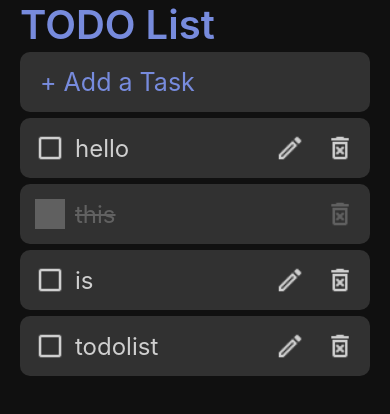
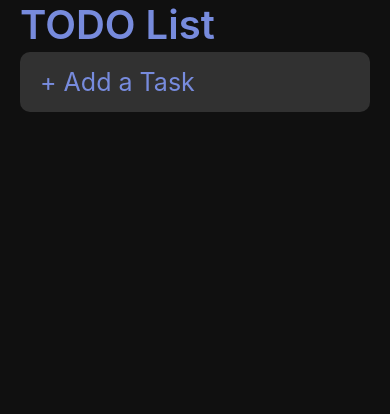
Before and after one commit to yh1120/todoList_RN, a React Native app: screen / in a window 390 px wide. Shown: the top 414 px of the page. Built offline with nearby package versions, Linux system fonts and the light colour scheme; grey boxes are pictures that could not be loaded.

Commit message:
Feat: AsyncStorage

```diff
--- a/package.json
+++ b/package.json
@@ -8,7 +8,9 @@
     "eject": "expo eject"
   },
   "dependencies": {
+    "@react-native-async-storage/async-storage": "^1.15.7",
     "expo": "~42.0.1",
+    "expo-app-loading": "^1.1.2",
     "expo-status-bar": "~1.0.4",
     "react": "16.13.1",
     "react-dom": "16.13.1",
--- a/src/App.tsx
+++ b/src/App.tsx
@@ -4,36 +4,29 @@ import styled, { ThemeProvider } from 'styled-components/native';
 import { theme } from './Styles/theme';
 import { Input, Task } from './Components';
 import { IWidth, ITask, WIDTH } from './Constants';
+import AsyncStorage from '@react-native-async-storage/async-storage';
+import AppLoading from 'expo';
+import { useEffect } from 'react';
 
 export default function App() {
   const width = WIDTH;
+  const [isReady, setIsReady] = useState<boolean>(false);
   const [newTask, setNewTask] = useState<string>('');
-  const [tasks, setTasks] = useState<ITask[]>([
-    {
-      id: 1,
-      content: 'hello',
-      ischecked: false,
-      createdAt: '2021-05-26T11:51:05.097Z',
-    },
-    {
-      id: 2,
-      content: 'this',
-      ischecked: true,
-      createdAt: '2021-05-26T11:51:05.097Z',
-    },
-    {
-      id: 3,
-      content: 'is',
-      ischecked: false,
-      createdAt: '2021-05-26T11:51:05.097Z',
-    },
-    {
-      id: 4,
-      content: 'todolist',
-      ischecked: false,
-      createdAt: '2021-05-26T11:51:05.097Z',
-    },
-  ]);
+  const [tasks, setTasks] = useState<ITask[]>([]);
+
+  const saveTasks = async (tasks: ITask[]) => {
+    try {
+      await AsyncStorage.setItem('tasks', JSON.stringify(tasks));
+      setTasks(tasks);
+    } catch (e) {
+      console.error(e);
+    }
+  };
+
+  const loadTasks = async () => {
+    const loadedTasks = await AsyncStorage.getItem('tasks');
+    setTasks(JSON.parse(loadedTasks || '[]'));
+  };
 
   const addTask = () => {
     const date = new Date();
@@ -43,35 +36,31 @@ export default function App() {
       }
       return accumulator;
     }, 0);
-    setTasks((prevTasks: ITask[]) =>
-      prevTasks.concat({
+    setNewTask('');
+    saveTasks(
+      tasks.concat({
         id: nextId + 1,
         content: newTask,
         ischecked: false,
         createdAt: date.toISOString(),
       })
     );
-    setNewTask('');
   };
 
   const deleteTask = (id: number) => {
-    setTasks((prevTask: ITask[]) =>
-      prevTask.filter((item: ITask) => item.id !== id)
-    );
+    saveTasks(tasks.filter((item: ITask) => item.id !== id));
   };
 
   const toggleTask = (id: number) => {
-    setTasks((prevTask) =>
-      prevTask.map((task: ITask) =>
+    saveTasks(
+      tasks.map((task: ITask) =>
         task.id === id ? { ...task, ischecked: !task.ischecked } : task
       )
     );
   };
 
   const updateTask = (item: ITask) => {
-    setTasks((prevTask) =>
-      prevTask.map((task: ITask) => (task.id === item.id ? item : task))
-    );
+    saveTasks(tasks.map((task: ITask) => (task.id === item.id ? item : task)));
   };
 
   const handleChangeText = (text: string) => {
@@ -81,6 +70,10 @@ export default function App() {
   const onBlur = () => {
     setNewTask('');
   };
+
+  useEffect(() => {
+    loadTasks();
+  }, []);
 
   return (
     <ThemeProvider theme={theme}>
```
Also changed, not shown: 1 other file (tests, documents, lock files or other folders).
